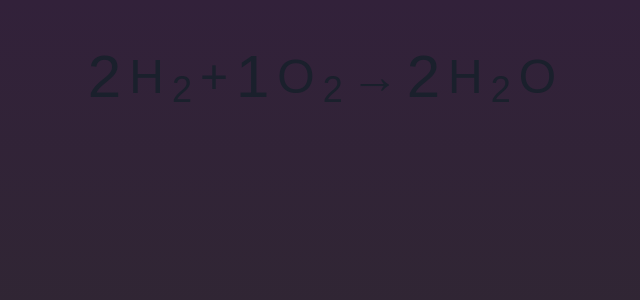
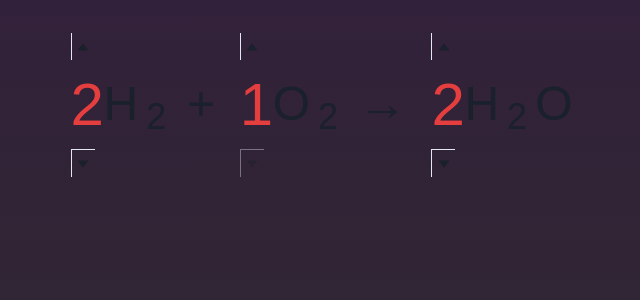
Before and after one commit to jdvober/chemical-equation-balancer, a React (Vite) app: page / in a window 1280 px wide. Shown: the top 300 px of the page, without its empty margins (318-958 px from the left). Built offline with nearby package versions, Linux system fonts and the light colour scheme.

Commit message:
Fixed coefficient displaying incorrect value

```diff
--- a/src/components/ChemicalCompound/ChemicalCompound.tsx
+++ b/src/components/ChemicalCompound/ChemicalCompound.tsx
@@ -21,12 +21,18 @@ export const ChemicalCompound: React.FC<ChemicalCompoundProps> = ({
 					/>
 					{compound.isReactant === true ? (
 						index < formula.reactants.length - 1 ? (
-							<Text>+</Text>
+							<Text ml="1vw" mr="2vw">
+								+
+							</Text>
 						) : (
-							<Text>→</Text>
+							<Text ml="1vw" mr="2vw">
+								→
+							</Text>
 						)
 					) : index < formula.products.length - 1 ? (
-						<Text>+</Text>
+						<Text ml="1vw" mr="2vw">
+							+
+						</Text>
 					) : null}
 				</HStack>
 			))}
--- a/src/components/Coefficient/Coefficient.tsx
+++ b/src/components/Coefficient/Coefficient.tsx
@@ -1,6 +1,9 @@
-import React from "react"
+import React, { useEffect, useState } from "react"
 
-import { NumberInput, Text } from "@chakra-ui/react"
+import {
+	Box, Flex, NumberDecrementStepper, NumberIncrementStepper, NumberInput, NumberInputField,
+	NumberInputStepper, Text, VStack
+} from "@chakra-ui/react"
 
 import { useMainStore } from "../../stores/MainStore.ts"
 
@@ -10,13 +13,69 @@ export const Coefficient: React.FC<CoefficientProps> = ({
 	index,
 }) => {
 	const formula = useMainStore((state) => state.formula)
+	const formulaHeight = useMainStore((state) => state.formulaHeight)
+	const updateCoefficient = useMainStore((state) => state.updateCoefficient)
+
+	const [val, setVal] = useState(
+		isReactant === true
+			? formula.reactants[index].coefficient
+			: formula.products[index].coefficient
+	)
+
+	const increment = () => {
+		if (isReactant === true) {
+			updateCoefficient(true, index, val + 1)
+			setVal(val + 1)
+		} else {
+			updateCoefficient(true, index, val + 1)
+			setVal(val + 1)
+		}
+		console.log(formula)
+	}
+
+	const decrement = () => {
+		if (isReactant === true) {
+			updateCoefficient(
+				true,
+				index,
+				formula.reactants[index].coefficient - 1
+			)
+			setVal(formula.reactants[index].coefficient - 1)
+		} else {
+			updateCoefficient(
+				true,
+				index,
+				formula.reactants[index].coefficient - 1
+			)
+			setVal(formula.reactants[index].coefficient)
+		}
+		console.log(formula)
+	}
+
 	return (
-		<NumberInput defaultValue={1} precision={0} value={index}>
-			<Text fontSize={"6xl"}>
-				{isReactant === true
-					? formula.reactants[index].coefficient
-					: formula.products[index].coefficient}
-			</Text>
-		</NumberInput>
+		<Flex
+			height={formulaHeight}
+			flexDirection="row"
+			alignItems="start"
+			justifyContent="end"
+			ml="0.5em"
+			// mr="0.5em"
+		>
+			<NumberInput
+				defaultValue={val}
+				min={1}
+				precision={0}
+				alignContent="center">
+				<NumberInputStepper h={formulaHeight}>
+					<NumberIncrementStepper onClick={() => increment()} />
+					<Text fontSize={"6xl"} color="red.500">
+						{isReactant === true
+							? formula.reactants[index].coefficient
+							: formula.products[index].coefficient}
+					</Text>
+					<NumberDecrementStepper onClick={() => decrement()} />
+				</NumberInputStepper>
+			</NumberInput>
+		</Flex>
 	)
 }
--- a/src/components/Formula/Formula.tsx
+++ b/src/components/Formula/Formula.tsx
@@ -1,6 +1,6 @@
 import React from "react"
 
-import { HStack } from "@chakra-ui/react"
+import { Center, HStack } from "@chakra-ui/react"
 
 import { useMainStore } from "../../stores/MainStore.ts"
 import { ChemicalCompound } from "../ChemicalCompound/ChemicalCompound"
@@ -10,26 +10,41 @@ type FormulaProps = {}
 
 export const Formula: React.FC<FormulaProps> = () => {
 	const formula = useMainStore((state) => state.formula)
+	const formulaHeight = useMainStore((state) => state.formulaHeight)
 
 	return (
 		<div className="formula">
-			<HStack>
+			<HStack
+				alignItems="end"
+				alignContent="center"
+				justifyItems="center"
+				justifyContent="center">
+				<Center>
 					{formula.reactants.map((reactant, reactantIndex) => (
-					<HStack>
-						<Coefficient index={reactantIndex} isReactant={true} />
+						<HStack h={formulaHeight}>
+							<Coefficient
+								index={reactantIndex}
+								isReactant={true}
+							/>
 							<ChemicalCompound
 								compound={reactant}
-							index={reactantIndex}></ChemicalCompound>
+								index={reactantIndex}
+							/>
 						</HStack>
 					))}
 					{formula.products.map((product, productIndex) => (
 						<HStack>
-						<Coefficient index={productIndex} isReactant={false} />
+							<Coefficient
+								index={productIndex}
+								isReactant={false}
+							/>
 							<ChemicalCompound
 								compound={product}
-							index={productIndex}></ChemicalCompound>
+								index={productIndex}
+							/>
 						</HStack>
 					))}
+				</Center>
 			</HStack>
 		</div>
 	)
--- a/src/stores/MainStore.ts
+++ b/src/stores/MainStore.ts
@@ -7,12 +7,14 @@ interface State {
 	formula: {
 		reactants: ChemicalReactant[],
 		products: ChemicalProduct[]
-	}
+	},
+	updateCoefficient: ( isReactant: boolean, index: number, newCoefficient: number ) => void,
+	formulaHeight: string
 }
 
 export const useMainStore = create<State>()(
 	/* persist(*/
-	( /*set*/ ) => ( { /* (set, get)*/
+	( set ) => ( {
 		formula: {
 			reactants: [ {
 				coefficient: 2,
@@ -54,30 +56,26 @@ export const useMainStore = create<State>()(
 			]
 
 
-		}
-		// electrons: [
+		},
+		updateCoefficient: ( isReactant, index, newCoefficient ) => set( ( state ) => {
+			// Exit early to prevent negative coefficients
+			if ( newCoefficient <= 1 ) { return state }
+			// Check to make sure we have an integer
+			if ( !Number.isInteger( newCoefficient ) ) { return state }
 
-		// ],
-		// addElectron: () => set( ( state ) => ( {
-		// 	electrons:
-		// 		[ ...state.electrons, {
-		// 			id: state.electrons.length,
-		// 			energyLevel: determineEnergyLevel( state.electrons ),
-		// 		}, ]
+			if ( isReactant === true ) {
+				state.formula.reactants[ index ].coefficient = newCoefficient
+				return state
+			}
 
-		// } ) ),
-		// removeElectron: () => set( ( state ) => ( {
-		// 	electrons: state.electrons.length != 0 ? state.electrons.slice( 0, -1 ) : state.electrons
-		// } ) ),
-		// totalEnergyLevels: 4,
-		// updateTotalEnergyLevels: ( newTotalEnergyLevels ) => set( () => ( { totalEnergyLevels: newTotalEnergyLevels } ) ),
-	}
-		// ),
-		// {
-		// name: "main-storage",
-		// getStorage: () => sessionStorage,
-		// }
-	) )
+			state.formula.products[ index ].coefficient = newCoefficient
+
+			return state
+		} )
+		,
+
+		formulaHeight: "3em"
+	} ) )
 
 /*
 If you would like to use localstorage or sessionstorage, uncomment the commented "persist" sections and see zustand documentation
--- a/src/types/GlobalTypes.d.ts
+++ b/src/types/GlobalTypes.d.ts
@@ -131,3 +131,4 @@ type ChemicalFormula = {
 	reactants: ChemicalReactant[],
 	products: ChemicalProduct[]
 }
+const formulaH = "3em"
```
Lines whose indentation alone changed are shown as unchanged.
